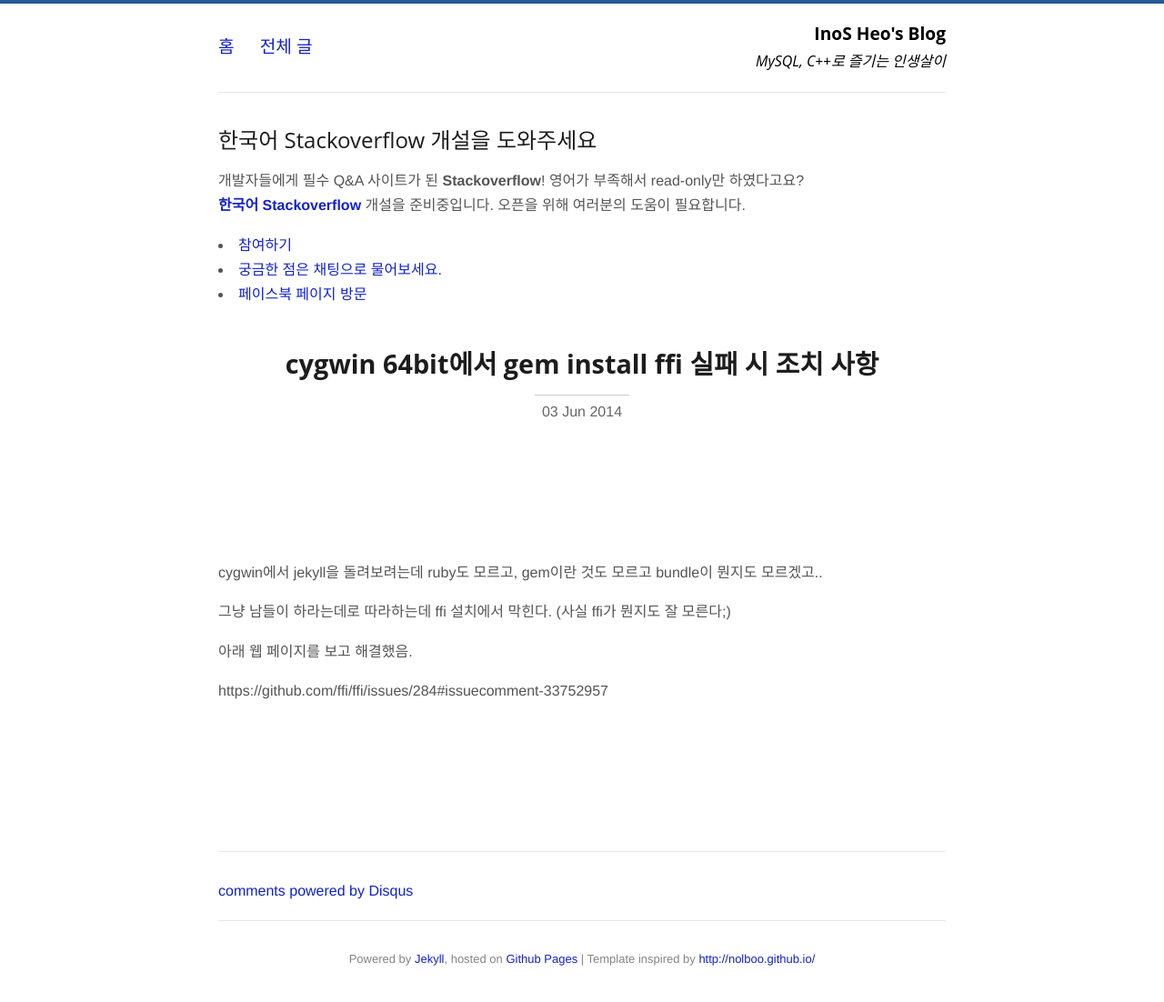
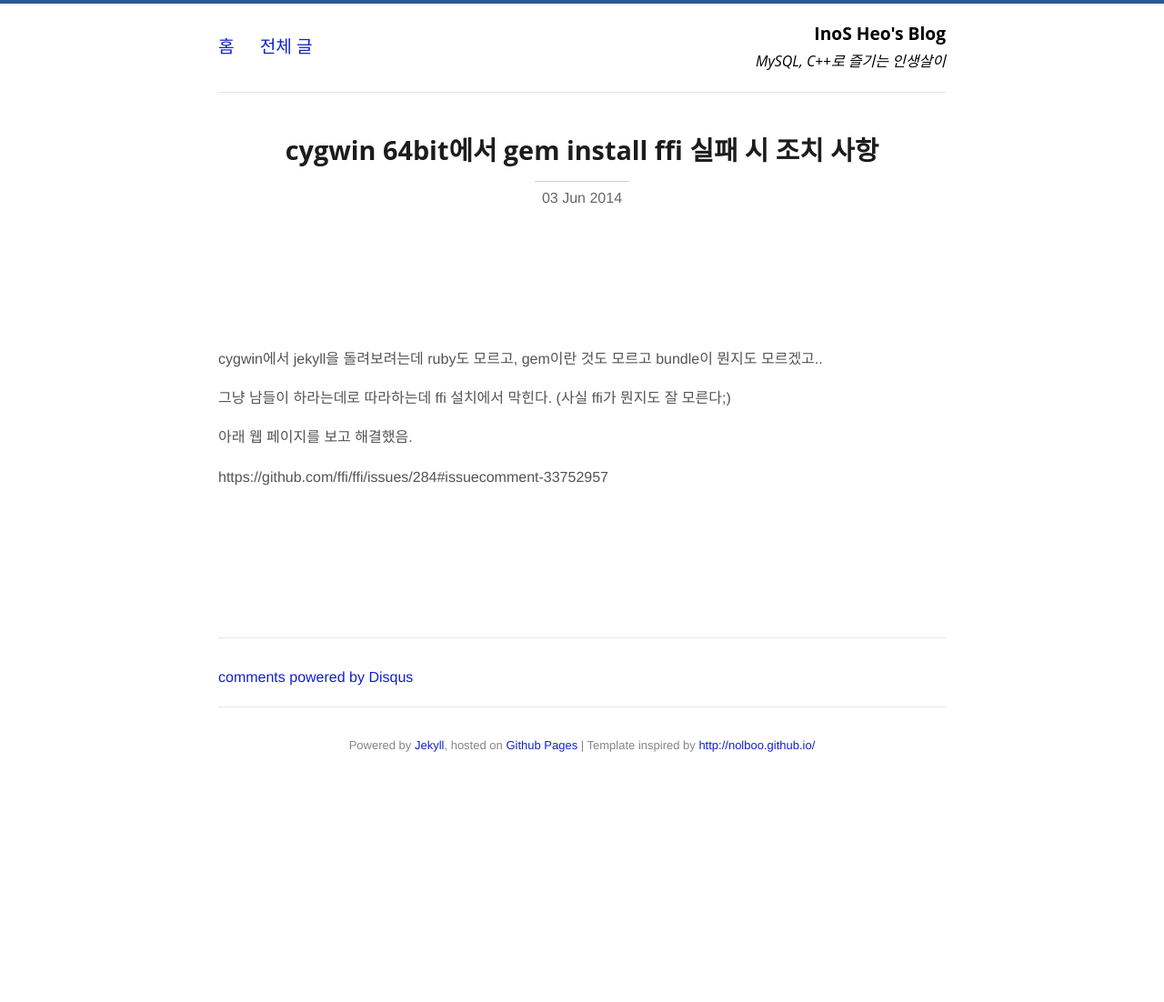
Before and after one commit to jason-heo/jason-heo.github.io, a Jekyll site: the page built from _posts/2014-01-04-failure-gem-install-ffi.md, in a window 1280 px wide. Shown: the whole page at 91% size. Built offline with Jekyll 4.4.1, drawn with Linux system fonts in a browser that asks for light colours; Markdown is read by kramdown in place of the engine named in the settings; comment, search, counter and statistics services are not loaded; after the commit the page ends 900 px from its top, so only the background shows below that.

Commit message:
SOK help 삭제

```diff
--- a/_layouts/post.html
+++ b/_layouts/post.html
@@ -3,11 +3,6 @@ layout: default
 ---
 
 <article>
-  <h2>한국어 Stackoverflow 개설을 도와주세요</h2>
-<p>개발자들에게 필수 Q&A 사이트가 된 <b>Stackoverflow</b>! 영어가 부족해서 read-only만 하였다고요?<br><b><a href="http://area51.stackexchange.com/proposals/68765/stack-overflow-in-korean?referrer=IMtXeefg11LZSF-vpU0x_w2" "target"="_blank">한국어 Stackoverflow</a></b> 개설을 준비중입니다. 오픈을 위해 여러분의 도움이 필요합니다.</p>
-<li> <a href="http://area51.stackexchange.com/proposals/68765/stack-overflow-in-korean?referrer=IMtXeefg11LZSF-vpU0x_w2" "target"="_blank">참여하기</a></li>
-<li> <a href="http://chat.stackexchange.com/rooms/15571/stackoverflow-in-korean" "target"="_blank">궁금한 점은 채팅으로 물어보세요.</a></li>
-<li> <a href="https://www.facebook.com/kr.stackoverflow" "target"="_blank">페이스북 페이지 방문</a></li>
 
   <h1>
     {{ page.title }}
```
